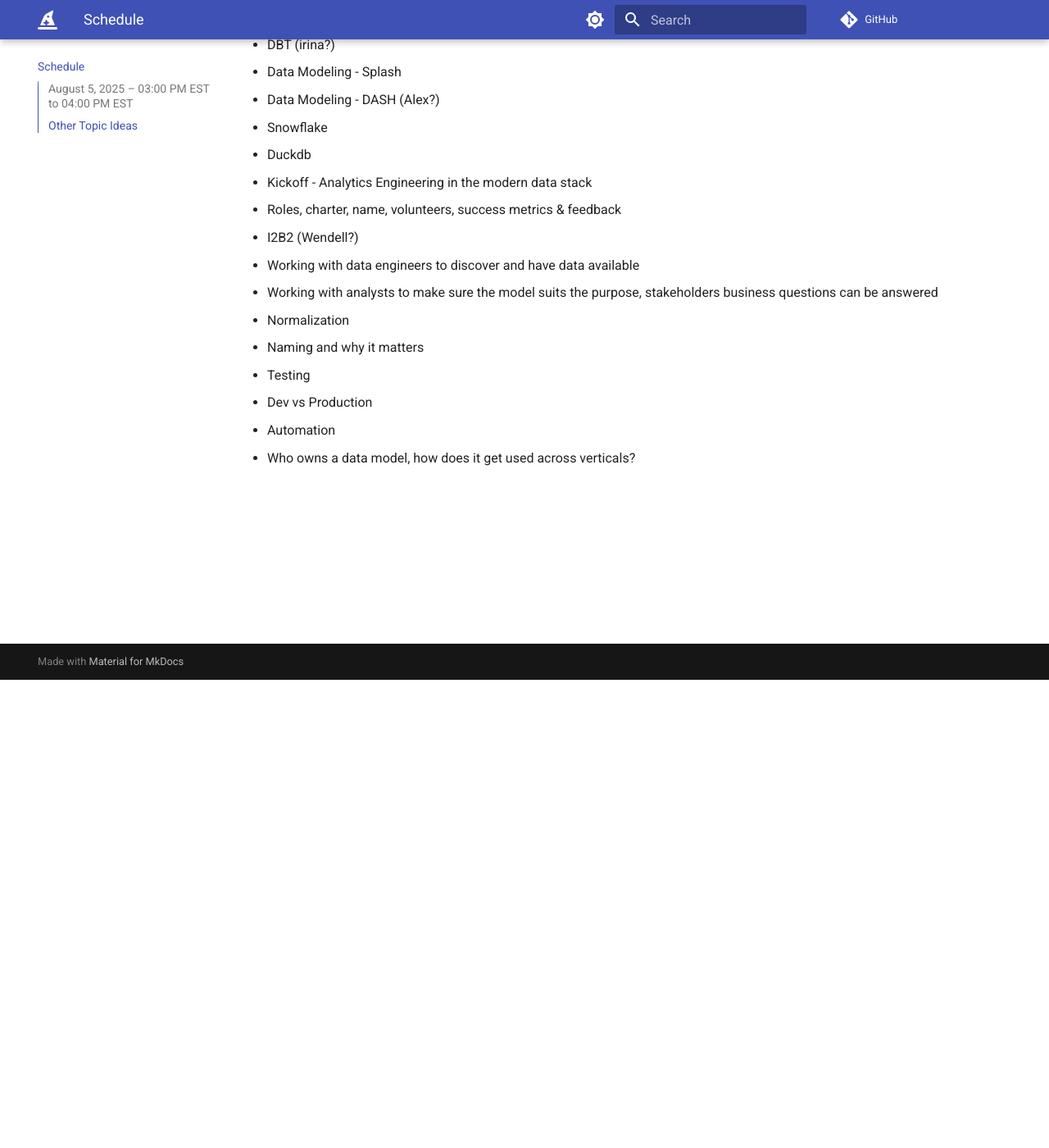
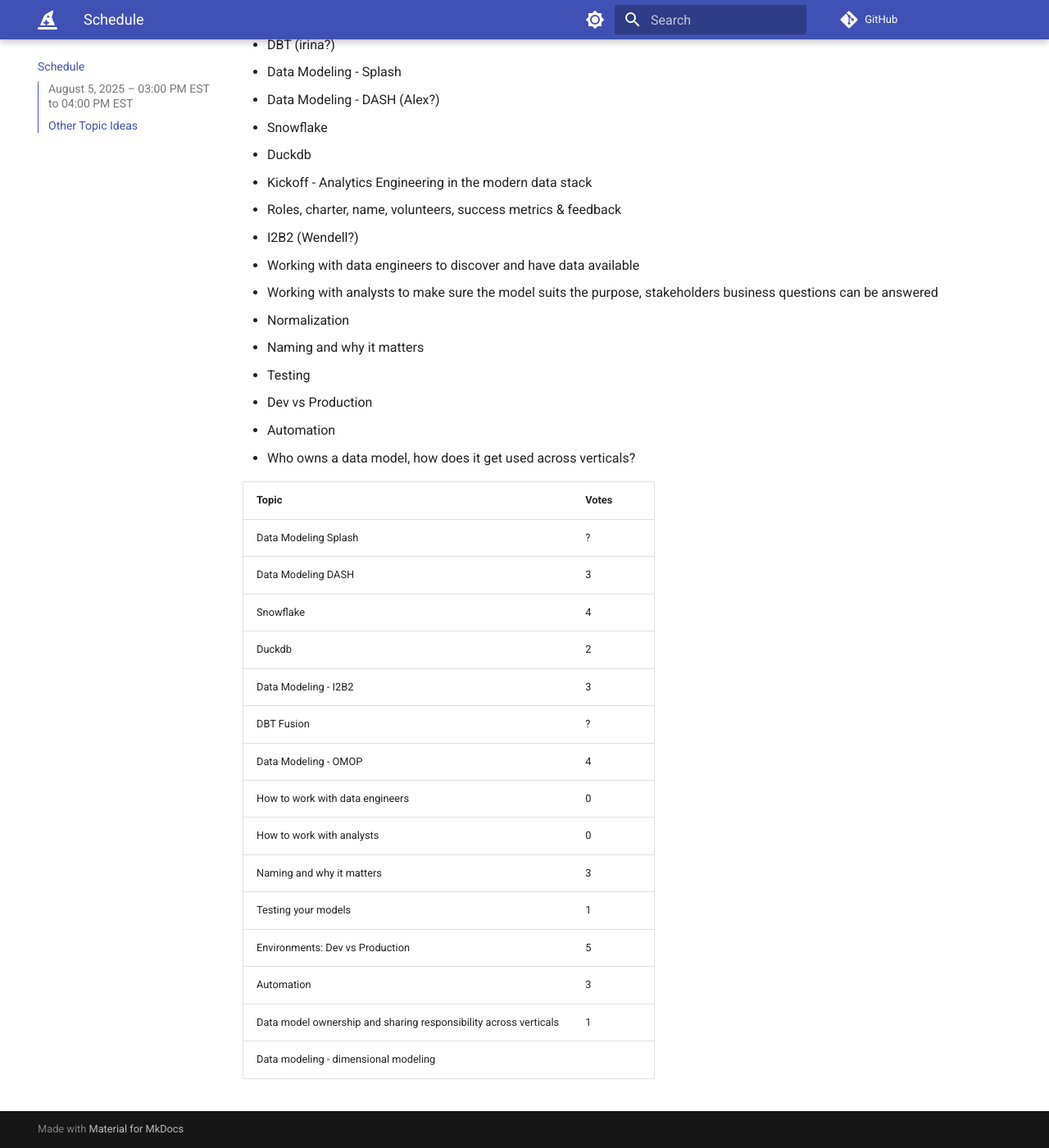
Before and after one commit to wake-forest-ctsi/guild-analytics-engineering, an MkDocs documentation site: the page built from docs/schedule.md, in a window 1280 px wide and 1400 px high, scrolled down 571 px. Shown: the whole window at 82% size. Built offline with MkDocs 1.6.1 and Material for MkDocs 9.7.7, drawn with Linux system fonts in a browser that asks for light colours; comment, search, counter and statistics services are not loaded.

Commit message:
Update topics in schedule.md

```diff
--- a/docs/schedule.md
+++ b/docs/schedule.md
@@ -30,3 +30,22 @@
 * Dev vs Production
 * Automation
 * Who owns a data model, how does it get used across verticals?
+
+
+Topic | Votes
+--- | ---
+Data Modeling Splash | ?
+Data Modeling DASH | 3
+Snowflake | 4
+Duckdb | 2
+Data Modeling - I2B2 | 3
+DBT Fusion | ?
+Data Modeling - OMOP | 4
+How to work with data engineers | 0
+How to work with analysts | 0
+Naming and why it matters | 3
+Testing your models | 1
+Environments: Dev vs Production | 5
+Automation | 3
+Data model ownership and sharing responsibility across verticals | 1
+Data modeling - dimensional modeling |
```
